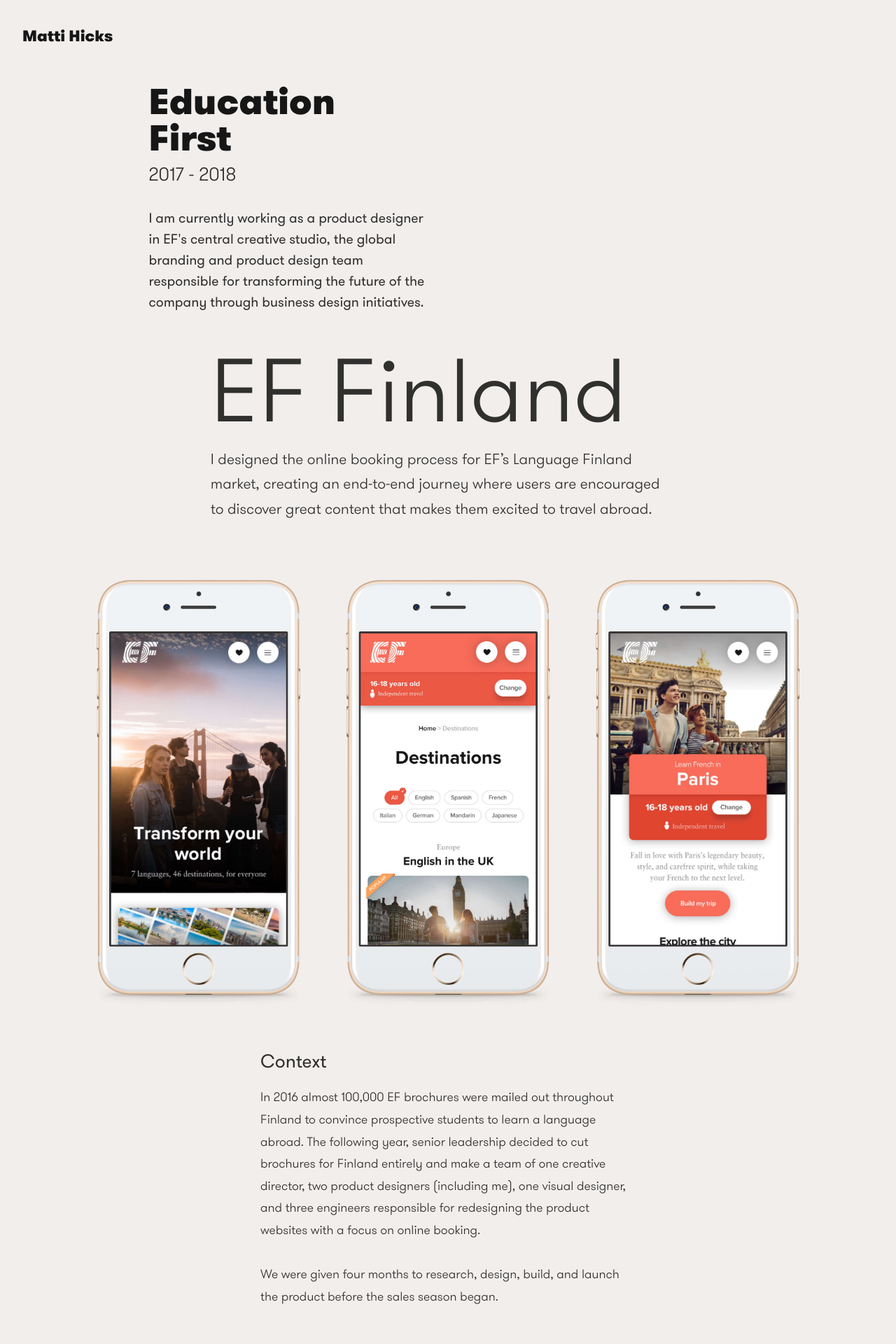
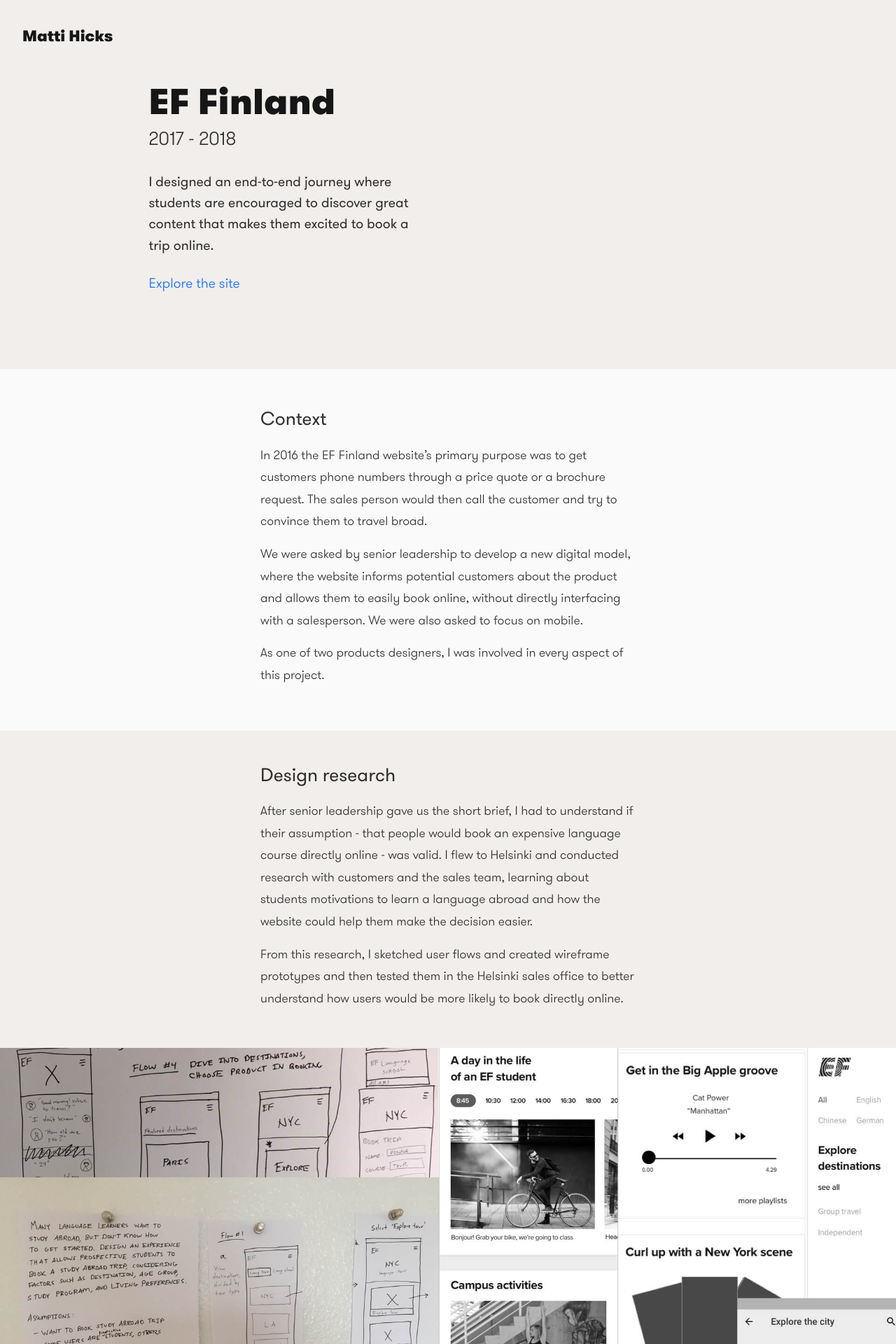
Before and after one commit to mattihicks/mattihicks, a Jekyll site: the page built from education-first.md, in a window 1280 px wide. Shown: the top 1920 px of the page at 70% size. Built offline with Jekyll 4.4.1, drawn with Linux system fonts in a browser that asks for light colours; some of the changed text lies outside the part shown.

Commit message:
project updates ef finland

```diff
--- a/_layouts/project.html
+++ b/_layouts/project.html
@@ -16,6 +16,7 @@
      <div class="page-title">{{ page.title }}</div>
      <div class="page-subtitle">{{ page.date }}</div>
      <div class="page-intro">{{ page.intro }}</div>
+     <div class="site-link"><a href="https://www.ef.fi/languagesabroad" target="_blank">Explore the site</a></div>
 
      <div class="grid-display">
       <div class="row projectBuilt">
@@ -23,17 +24,17 @@
         </div>
         <div class="col-11">
 
-        <h2 class="projectTitleBig">EF Finland</h2>
+         <!--      <h2 class="projectTitleBig">EF Finland</h2> -->
        </div>
      </div>
 
      <div class="row projectBody">
       <div class="col-1">
       </div>
-    <div class="col-11 projectIntro">
+<!--     <div class="col-11 projectIntro">
       <p>I designed the online booking process for EF’s Language Finland market, creating an end-to-end journey where users are encouraged to discover great content that makes them excited to travel abroad.</p>
     </div>
-
+  -->
 
 </div>
 </div>
@@ -43,9 +44,9 @@
 </div>
 </div>
 
-     <img class="full-image" src="../assets/images/Artboard_ef5-1.jpg" alt="ef design examples">
+<!-- <img class="full-image" src="../assets/images/Artboard_ef5-1.jpg" alt="ef design examples"> -->
 
-        <div class="page-content">
+<div class="page-content-alternative">
 
   <div class="wrapper">
     <div class="grid-display">
@@ -55,9 +56,11 @@
        <div class="col-8">
 
         <h2 class="projectTitle">Context</h2>
-        <p>In 2016 almost 100,000 EF brochures were mailed out throughout Finland to convince prospective students to learn a language abroad. The following year, senior leadership decided to cut brochures for Finland entirely and make a team of one creative director, two product designers (including me), one visual designer, and three engineers responsible for redesigning the product websites with a focus on online booking.
-<br/><br/>
-We were given four months to research, design, build, and launch the product before the sales season began.</p>
+        <p>In 2016 the EF Finland website’s primary purpose was to get customers phone numbers through a price quote or a brochure request. The sales person would then call the customer and try to convince them to travel broad.</p>
+
+        <p>We were asked by senior leadership to develop a new digital model, where the website informs potential customers about the product and allows them to easily book online, without directly interfacing with a salesperson. We were also asked to focus on mobile.</p>
+
+        <p>As one of two products designers, I was involved in every aspect of this project.</p>
       </div>
     </div>
   </div>
@@ -65,7 +68,7 @@ We were given four months to research, design, build, and launch the product bef
 </div>
 </div>
 
-  <div class="page-content-alternative">
+<div class="page-content">
   <div class="wrapper">
     <div class="grid-display">
       <div class="row projectBody">
@@ -73,12 +76,10 @@ We were given four months to research, design, build, and launch the product bef
        </div>
        <div class="col-8">
 
-        <h2 class="projectTitle">Discovery and research</h2>
+        <h2 class="projectTitle">Design research</h2>
+        <p>After senior leadership gave us the short brief, I had to understand if their assumption - that people would book an expensive language course directly online - was valid. I flew to Helsinki and conducted research with customers and the sales team, learning about students motivations to learn a language abroad and how the website could help them make the decision easier.</p>
         <p>
-After senior leadership gave us the short brief, we set out to understand what problems we’re actually tackling and to prioritize them according to user and business needs.
-<br/><br/>
-I had to understand if their assumption - that people would book an expensive language course directly online - was valid. After sketching user flows, I created wireframe prototypes and tested them with Finnish users and the sales team to better understand how users would be more likely to book directly online.
-</p>
+        From this research, I sketched user flows and created wireframe prototypes and then tested them in the Helsinki sales office to better understand how users would be more likely to book directly online.</p>
       </div>
     </div>
   </div>
@@ -86,6 +87,57 @@ I had to understand if their assumption - that people would book an expensive la
 </div>
 </div>
 <img class="full-image" src="../assets/images/secondBoard.jpg" alt="ef design wireframes">
+
+
+<div class="page-content-alternative">
+
+  <div class="wrapper">
+    <div class="grid-display">
+      <div class="row projectBody projectBuilt">
+       <div class="col-2">
+       </div>
+       <div class="col-8">
+
+        <h2 class="projectTitle">UX Design</h2>
+        <p>I wanted to allow the user to move seamlessly throughout the website, feeling immersed in the possibility of traveling abroad without getting bogged down in age category and travel type selections (group travel and independent travel).</p>
+<p>
+To accomplish this, the selections are made directly as the user is navigating through the site to explore destinations.</p>
+        </div>
+      </div>
+    </div>
+
+    <div class="grid-display">
+      <div class="row projectMocks">
+       <div class="col-4">
+        <img src="../assets/images/testing2_UX_finland_grid1.jpg">
+        <p class="captionText">User taps 'Discover destinations' CTA</p>
+       </div>
+       <div class="col-4">
+                <img src="../assets/images/testing_UX_finland_grid2.jpg">
+        <p class="captionText">First time at the site the user is given the option of selecting an age group to show destinations available for that specific age group</p>
+       </div>
+              <div class="col-4">
+                <img src="../assets/images/testing_UX_finland_grid3.jpg">
+        <p class="captionText">User can now explore destinations, but still be able to change the age at any time in their journey</p>
+       </div>
+
+  </div>
+</div>
+
+    <div class="grid-display">
+      <div class="row projectBody projectBuilt">
+       <div class="col-2">
+       </div>
+       <div class="col-8">
+
+        <h2 class="projectTitle">Interaction Design</h2>
+        <p>Since we were using </p>
+<p>
+To accomplish this, we made these selections directly in context of the user’s assumed goal - to simply explore destinations.</p>
+        </div>
+      </div>
+    </div>
+
 
 <div class="page-content">
 
--- a/_sass/_base.scss
+++ b/_sass/_base.scss
@@ -449,3 +449,22 @@ height: 100%;
 .listTitle {
     font-family: $base-font-family-sectionTitle;
 }
+
+.site-link {
+    margin-top: 24px;
+    font-size: 1.22222rem;
+    line-height: 1.88889rem;
+}
+
+.captionText {
+    font-size: 14px;
+}
+
+.projectMocks {
+    margin-top: 12px;
+}
+
+.projectMocks img {
+    border: 1px solid #EDEDED;
+    margin-bottom: 16px;
+}
--- a/_sass/_layout.scss
+++ b/_sass/_layout.scss
@@ -58,7 +58,7 @@
     font-size: 1.22222rem;
     line-height: 1.88889rem;
     margin-top:32px;
-    margin-bottom: 40px;
+    margin-bottom: 16px;
 
 }
 
@@ -195,12 +195,13 @@
  */
 .page-content {
     // padding: $spacing-unit 0;
-    // margin-top: 20px;
+    margin-top: 32px;
+    margin-bottom: 32px;
 }
 
 .page-content-alternative {
     padding: 4px 0;
-    margin-top: 72px;
+    // margin-top: 24px;
 }
 
 .page-heading {
--- a/education-first.md
+++ b/education-first.md
@@ -1,7 +1,7 @@
 ---
 layout: project
-title: Education First
+title: EF Finland
 date: 2017 - 2018
-intro: I am currently working as a product designer in EF's central creative studio, the global branding and product design team responsible for transforming the future of the company through business design initiatives.
+intro: I designed an end-to-end journey where students are encouraged to discover great content that makes them excited to book a trip online.
 permalink: education-first/
 ---
```
Also changed, not shown: assets/images/testing2_UX_finland_grid1.jpg (added), assets/images/testing_UX_finland_grid.jpg (added), assets/images/testing_UX_finland_grid2.jpg (added), assets/images/testing_UX_finland_grid2.png (added), assets/images/testing_UX_finland_grid3.jpg (added), 1 other file. Lines whose indentation alone changed are shown as unchanged.
